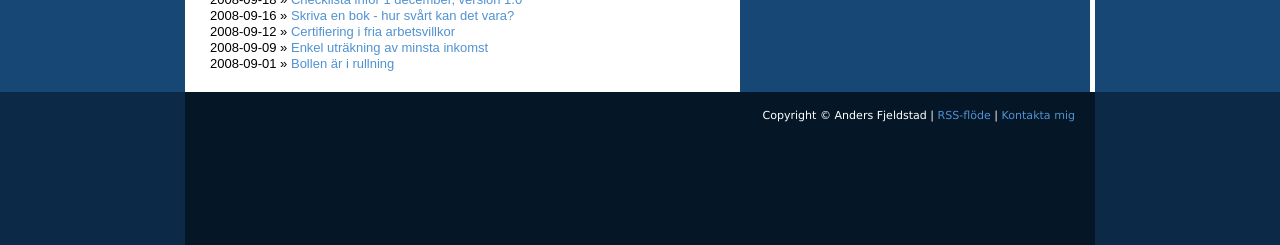
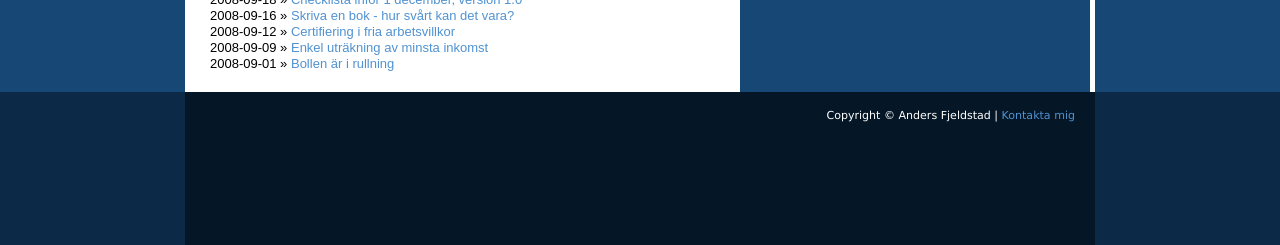
Before and after one commit to Hihaj/utmaningen.fjeldstad.se, a Jekyll site: the page built from index.html, in a window 1280 px wide. Shown: the part 907-1152 px from the top of the page. Built offline with Jekyll 4.4.1, drawn with Linux system fonts in a browser that asks for light colours.

Commit message:
Removed RSS link from footer.

```diff
--- a/_layouts/default.html
+++ b/_layouts/default.html
@@ -21,7 +21,6 @@
             <div id="footer">
                 <p style="text-align: right;">
                     Copyright &copy; Anders Fjeldstad |
-                    <a href="http://utmaningen.fjeldstad.se/feed/">RSS-flöde</a> |
                     <a href="mailto:ander&#115;&#64;fjel&#100;&#115;t&#97;&#100;.se">Kontakta mig</a>
                 </p>
             </div>
```
